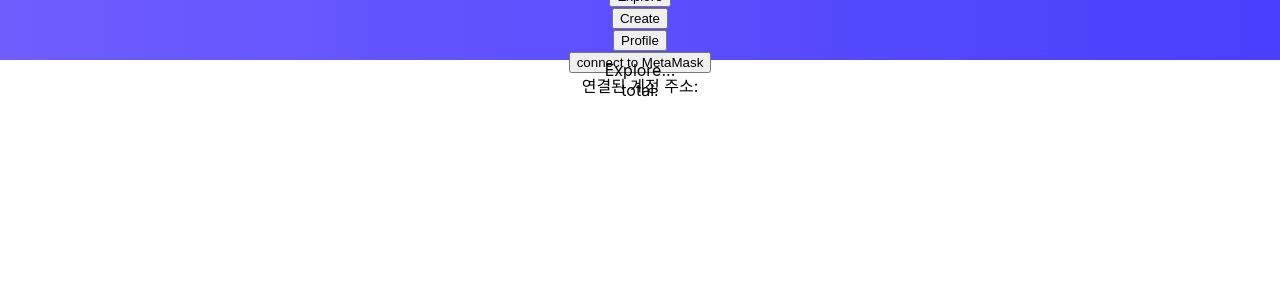
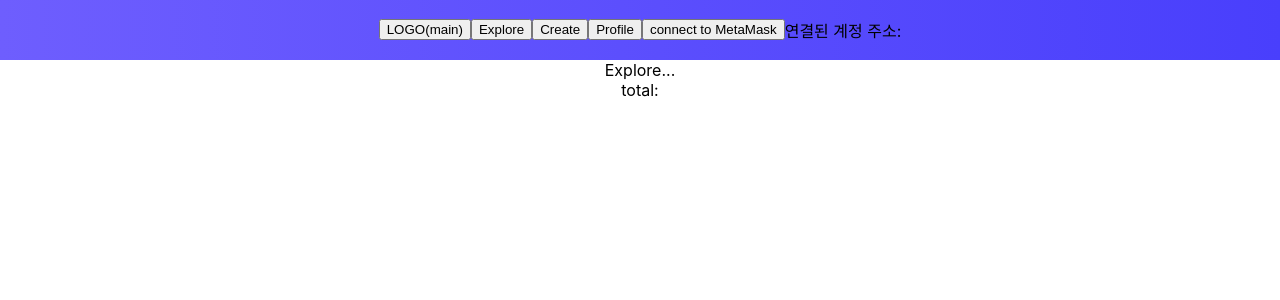
Before and after one commit to codestates/beb-04-BCZ, a React (Create React App) app: page /list in a window 1280 px wide. Shown: the top 300 px of the page. Built offline with nearby package versions, Linux system fonts and the light colour scheme.

Commit message:
Nft Card Detail View 기본 작동 구현

```diff
--- a/src/App.css
+++ b/src/App.css
@@ -16,6 +16,10 @@
   font-size: 1rem;
 }
 
+#nav-list {
+  display: flex;
+}
+
 li {
   list-style: none;
 }
--- a/src/App.js
+++ b/src/App.js
@@ -12,6 +12,7 @@ import NftCardDetail from "./components/NftCardDetail";
 function App() {
   const [account, setAccount] = useState("");
   const [web3, setWeb3] = useState();
+  const [nfts, setNfts] = useState([]);
   const [isLogin, setIsLogin] = useState(false); // Profile에 필요
 
   // web3 객체 생성
@@ -43,8 +44,8 @@ function App() {
       <Header isLogin={isLogin} connectWallet={connectWallet} account={account} />
       <Routes>
         <Route path="/" element={<Main />} />
-        <Route exact path="/list" element={<Explore web3={web3} />} />
-        <Route exact path="/list/:tokenId" element={<NftCardDetail web3={web3} />} />
+        <Route exact path="/list" element={<Explore web3={web3} nfts={nfts} setNfts={setNfts} />} />
+        <Route path="/list/:tokenId" element={<NftCardDetail web3={web3} nfts={nfts} />} />
         <Route path="/create" element={<Create account={account} web3={web3} />} />
         <Route path="/profile" element={<Profile web3={web3} />} />
       </Routes>
--- a/src/components/NftCard.js
+++ b/src/components/NftCard.js
@@ -1,5 +1,5 @@
 import React from "react";
-import { useNavigate, useParams } from "react-router-dom";
+import { useNavigate } from "react-router-dom";
 
 export default function Nft({ nft, idx }) {
   const { tokenId, tokenURI } = nft;
@@ -10,14 +10,8 @@ export default function Nft({ nft, idx }) {
 
   return (
     <div className="nft" onClick={handleCardClick}>
-      id: {tokenId}
-      <img src={tokenURI} width={300} />
-      {/* <img className="asset-img"></img> */}
-      {/* <span className="asset-name">{asset.name}</span>
-      <span className="asset-description">{asset.description}</span>
-      <span className="asset-owner">{asset.owner}</span>
-      <span className="asset-price">{asset.price}</span> */}
-      {/* <button className="asset-button">Buy</button> */}
+      <img className="nft-img" alt={`Img ${tokenId}`} src={tokenURI} width={300} />
+      id: {tokenId} ---- <span> name: qwerty</span>
     </div>
   );
 }
--- a/src/components/NftCardDetail.js
+++ b/src/components/NftCardDetail.js
@@ -1,18 +1,27 @@
-import NftCard from "./NftCard";
-import React, { useParams } from "react";
+import React from "react";
+import { useNavigate, useParams } from "react-router-dom";
 
 // NFT 카드의 상세 페이지
-function NftCardDetail({ nfts, web3 }) {
-  //   const { id } = useParams();
-  //   console.log({ id });
-  //   const nft = nfts.forEach((el) => {
-  //     if (el.tokenId === { id }) return el;
-  //   });
+function NftCardDetail({ nfts, web3, match }) {
+  const navigate = useNavigate();
+  const { tokenId } = useParams();
+  let nft = nfts.find((el) => el.tokenId === Number(tokenId));
 
   return (
-    <div className="nft-list-detail">
+    <div className="nft-detail">
       <h1> detail </h1>
-      {/* <p>{nft.tokenId}</p> */}
+      <p>{nft.tokenId}</p>
+      <div>
+        <button onClick={() => navigate(-1)}>go back</button>
+      </div>
+      <div className="nft-detail-img">
+        <img src={nft.tokenURI} alt={`Img${nft.tokenId}`} width={500} />
+      </div>
+      {/* <span className="asset-name">{asset.name}</span>
+      <span className="asset-description">{asset.description}</span>
+      <span className="asset-owner">{asset.owner}</span>
+      <span className="asset-price">{asset.price}</span> */}
+      {/* <button className="asset-button">Buy</button> */}
     </div>
   );
 }
--- a/src/pages/Explore.js
+++ b/src/pages/Explore.js
@@ -3,10 +3,10 @@ import NftCardList from "../components/NftCardList";
 import erc721Abi from "../erc721Abi";
 import { erc721Addr } from "../erc721Addr";
 
-function Explore({ web3 }) {
-  const [nfts, setNfts] = useState([]);
+function Explore({ web3, nfts, setNfts }) {
   const [total, setTotal] = useState();
 
+  useEffect(() => {
     const getNfts = async () => {
       try {
         const tokenContract = await new web3.eth.Contract(erc721Abi, erc721Addr);
@@ -27,7 +27,6 @@ function Explore({ web3 }) {
       }
     };
 
-  useEffect(() => {
     if (web3) {
       getNfts();
     }
@@ -37,7 +36,7 @@ function Explore({ web3 }) {
     <div id="asset-list-container">
       <div id="asset-list-body">
         <div id="asset-list-title">Explore...</div>
-        total: {total}
+        <div>total: {total}</div>
         <NftCardList nfts={nfts} web3={web3} />
       </div>
     </div>
```
Lines whose indentation alone changed are shown as unchanged.
